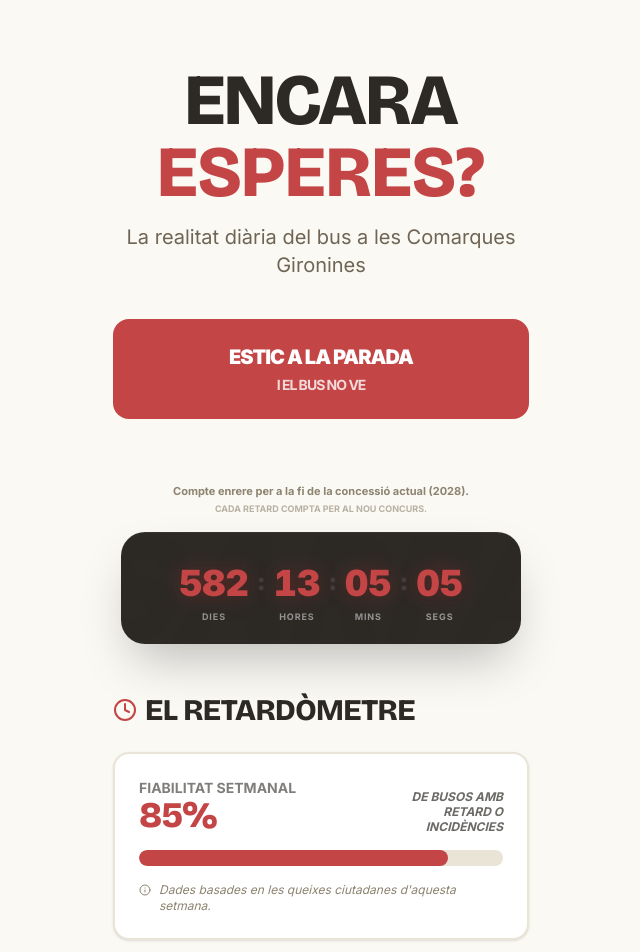
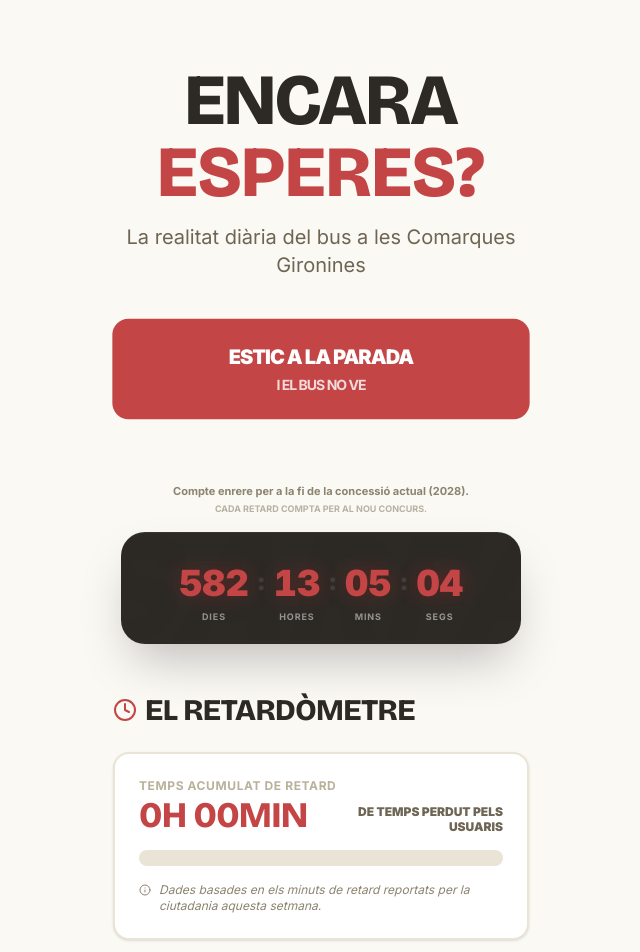
Before and after one commit to ellensa65/protest-bus-interurba, a Next.js app: page / in a window 1280 px wide. Shown: the top 952 px of the page, without its empty margins (319-959 px from the left). Built offline with nearby package versions, Linux system fonts and the light colour scheme; no server answers; the database is empty.

Commit message:
mod(inici): El Retardòmetre ara suma el temps dels retards de les incidències dels últims 7 dies

```diff
--- a/app/actions.js
+++ b/app/actions.js
@@ -1,5 +1,6 @@
 'use server';
 
+import { revalidatePath } from 'next/cache';
 import { supabase } from '../lib/supabase';
 
 export async function submitReportAction(reportData, turnstileToken) {
@@ -69,6 +70,10 @@ export async function submitReportAction(reportData, turnstileToken) {
     }
 
     console.log("Incidència registrada correctament a Supabase.");
+
+    // Revalidar el path principal per refrescar el Retardòmetre del servidor instantàniament
+    revalidatePath('/');
+
     return { success: true };
   } catch (error) {
     console.error("Error en submitReportAction:", error);
--- /dev/null
+++ b/app/components/Countdown.js
@@ -0,0 +1,73 @@
+'use client';
+
+import React from 'react';
+
+const TimeUnit = ({ value, label, isLast = false }) => (
+  <div className="flex items-center gap-2">
+    <div className="flex flex-col items-center">
+      <span className="text-4xl font-black text-red-600 tabular-nums leading-tight drop-shadow-[0_0_10px_rgba(220,38,38,0.3)]">
+        {value.toString().padStart(value >= 100 ? 3 : 2, '0')}
+      </span>
+      <span className="text-[9px] font-bold text-white/50 tracking-widest mt-1">
+        {label}
+      </span>
+    </div>
+    {!isLast && <span className="text-2xl font-black text-white/10 mb-5">:</span>}
+  </div>
+);
+
+export default function Countdown() {
+  const [mounted, setMounted] = React.useState(false);
+  const [timeLeft, setTimeLeft] = React.useState({ days: 0, hours: 0, minutes: 0, seconds: 0 });
+
+  React.useEffect(() => {
+    setMounted(true);
+    const targetDate = new Date('2028-01-01T00:00:00');
+
+    const calculateTime = () => {
+      const now = new Date();
+      const difference = targetDate - now;
+
+      if (difference > 0) {
+        setTimeLeft({
+          days: Math.floor(difference / (1000 * 60 * 60 * 24)),
+          hours: Math.floor((difference / (1000 * 60 * 60)) % 24),
+          minutes: Math.floor((difference / 1000 / 60) % 60),
+          seconds: Math.floor((difference / 1000) % 60),
+        });
+      }
+    };
+
+    calculateTime();
+    const timer = setInterval(calculateTime, 1000);
+    return () => clearInterval(timer);
+  }, []);
+
+  if (!mounted) {
+    return (
+      <div className="bg-neutral-900 rounded-3xl p-6 mx-2 h-24 animate-pulse flex items-center justify-center">
+        <span className="text-white/20 font-black tracking-widest">CARREGANT RELOTGE...</span>
+      </div>
+    );
+  }
+
+  return (
+    <div className="flex flex-col gap-4">
+      <p className="text-center text-[11px] font-bold text-neutral-500 px-4 leading-normal">
+        Compte enrere per a la fi de la concessió actual (2028).<br />
+        <span className="uppercase text-[9px] opacity-60">Cada retard compta per al nou concurs.</span>
+      </p>
+      <div className="bg-neutral-900 rounded-3xl p-6 pt-7 pb-5 mx-2 flex justify-center items-center gap-2 shadow-2xl border-t border-white/5 relative overflow-hidden">
+        {/* Background Decal */}
+        <div className="absolute inset-0 flex items-center justify-center opacity-[0.03] pointer-events-none select-none">
+          <span className="text-8xl font-black italic scale-150">SARFA</span>
+        </div>
+
+        <TimeUnit value={timeLeft.days} label="DIES" />
+        <TimeUnit value={timeLeft.hours} label="HORES" />
+        <TimeUnit value={timeLeft.minutes} label="MINS" />
+        <TimeUnit value={timeLeft.seconds} label="SEGS" isLast />
+      </div>
+    </div>
+  );
+}
--- /dev/null
+++ b/app/components/ProtestButton.js
@@ -0,0 +1,22 @@
+'use client';
+
+import React, { useState } from 'react';
+import ReportModal from './ReportModal';
+
+export default function ProtestButton() {
+  const [isModalOpen, setIsModalOpen] = useState(false);
+
+  return (
+    <>
+      <button
+        className="w-full py-6 px-8 bg-accent hover:opacity-90 active:scale-95 transition-all rounded-2xl text-white font-black text-xl uppercase tracking-tighter animate-protest-pulse flex flex-col items-center gap-1 shadow-2xl shadow-accent/20 cursor-pointer"
+        onClick={() => setIsModalOpen(true)}
+      >
+        <span>ESTIC A LA PARADA</span>
+        <span className="text-sm opacity-80 font-bold">I EL BUS NO VE</span>
+      </button>
+
+      <ReportModal isOpen={isModalOpen} onClose={() => setIsModalOpen(false)} />
+    </>
+  );
+}
--- a/app/page.js
+++ b/app/page.js
@@ -1,20 +1,19 @@
-'use client';
-
 import React from 'react';
 import {
   AlertTriangle,
   MessageSquare,
   Clock,
   ExternalLink,
-  Send,
-  Users,
-  ThumbsDown,
   Info,
   ClipboardList,
   Camera,
   FileText
 } from 'lucide-react';
-import ReportModal from './components/ReportModal';
+import Countdown from './components/Countdown';
+import ProtestButton from './components/ProtestButton';
+import { supabase } from '../lib/supabase';
+
+export const dynamic = 'force-dynamic';
 
 // --- Simplified Components ---
 
@@ -30,80 +29,38 @@ const Card = ({ children, className = "" }) => (
   </div>
 );
 
-const TimeUnit = ({ value, label, isLast = false }) => (
-  <div className="flex items-center gap-2">
-    <div className="flex flex-col items-center">
-      <span className="text-4xl font-black text-red-600 tabular-nums leading-tight drop-shadow-[0_0_10px_rgba(220,38,38,0.3)]">
-        {value.toString().padStart(value >= 100 ? 3 : 2, '0')}
-      </span>
-      <span className="text-[9px] font-bold text-white/50 tracking-widest mt-1">
-        {label}
-      </span>
-    </div>
-    {!isLast && <span className="text-2xl font-black text-white/10 mb-5">:</span>}
-  </div>
-);
-
-const Countdown = () => {
-  const [mounted, setMounted] = React.useState(false);
-  const [timeLeft, setTimeLeft] = React.useState({ days: 0, hours: 0, minutes: 0, seconds: 0 });
-
-  React.useEffect(() => {
-    setMounted(true);
-    const targetDate = new Date('2028-01-01T00:00:00');
-
-    const calculateTime = () => {
-      const now = new Date();
-      const difference = targetDate - now;
-
-      if (difference > 0) {
-        setTimeLeft({
-          days: Math.floor(difference / (1000 * 60 * 60 * 24)),
-          hours: Math.floor((difference / (1000 * 60 * 60)) % 24),
-          minutes: Math.floor((difference / 1000 / 60) % 60),
-          seconds: Math.floor((difference / 1000) % 60),
-        });
-      }
-    };
-
-    calculateTime();
-    const timer = setInterval(calculateTime, 1000);
-    return () => clearInterval(timer);
-  }, []);
-
-  if (!mounted) {
-    return (
-      <div className="bg-neutral-900 rounded-3xl p-6 mx-2 h-24 animate-pulse flex items-center justify-center">
-        <span className="text-white/20 font-black tracking-widest">CARREGANT RELOTGE...</span>
-      </div>
-    );
-  }
-
-  return (
-    <div className="flex flex-col gap-4">
-      <p className="text-center text-[11px] font-bold text-neutral-500 px-4 leading-normal">
-        Compte enrere per a la fi de la concessió actual (2028).<br />
-        <span className="uppercase text-[9px] opacity-60">Cada retard compta per al nou concurs.</span>
-      </p>
-      <div className="bg-neutral-900 rounded-3xl p-6 pt-7 pb-5 mx-2 flex justify-center items-center gap-2 shadow-2xl border-t border-white/5 relative overflow-hidden">
-        {/* Background Decal */}
-        <div className="absolute inset-0 flex items-center justify-center opacity-[0.03] pointer-events-none select-none">
-          <span className="text-8xl font-black italic scale-150">SARFA</span>
-        </div>
-
-        <TimeUnit value={timeLeft.days} label="DIES" />
-        <TimeUnit value={timeLeft.hours} label="HORES" />
-        <TimeUnit value={timeLeft.minutes} label="MINS" />
-        <TimeUnit value={timeLeft.seconds} label="SEGS" isLast />
-      </div>
-    </div>
-  );
-};
+function formatDelay(minutes) {
+  if (!minutes || minutes <= 0) return "0h 00min";
+  const hours = Math.floor(minutes / 60);
+  const remainingMinutes = minutes % 60;
+  return `${hours}h ${remainingMinutes.toString().padStart(2, '0')}min`;
+}
 
 // --- Content Sections ---
 
-export default function SarfaProtestPage() {
-  const [isModalOpen, setIsModalOpen] = React.useState(false);
+export default async function SarfaProtestPage() {
+  // Obtenir la suma total de retard dels últims 7 dies
+  const sevenDaysAgo = new Date();
+  sevenDaysAgo.setDate(sevenDaysAgo.getDate() - 7);
+
+  const { data: records, error } = await supabase
+    .from('Incidencies')
+    .select('retard')
+    .gte('created_at', sevenDaysAgo.toISOString());
+
+  if (error) {
+    console.error("Error obtenint retards de Supabase:", error);
+  }
+
+  const totalDelayMinutes = records
+    ? records.reduce((sum, row) => sum + (row.retard || 0), 0)
+    : 0;
+
+  const formattedTime = formatDelay(totalDelayMinutes);
+
+  // Topall simbòlic de 50 hores (3000 minuts)
+  const maxMinutes = 50 * 60;
+  const percentage = Math.min(100, (totalDelayMinutes / maxMinutes) * 100);
 
   const comments = [
     {
@@ -143,13 +100,7 @@ export default function SarfaProtestPage() {
           La realitat diària del bus a les Comarques Gironines
         </p>
 
-        <button
-          className="w-full py-6 px-8 bg-accent hover:opacity-90 active:scale-95 transition-all rounded-2xl text-white font-black text-xl uppercase tracking-tighter animate-protest-pulse flex flex-col items-center gap-1 shadow-2xl shadow-accent/20 cursor-pointer"
-          onClick={() => setIsModalOpen(true)}
-        >
-          <span>ESTIC A LA PARADA</span>
-          <span className="text-sm opacity-80 font-bold">I EL BUS NO VE</span>
-        </button>
+        <ProtestButton />
       </section>
 
       {/* Countdown Section */}
@@ -163,24 +114,26 @@ export default function SarfaProtestPage() {
         <Card className="relative overflow-hidden border-2 border-accent/20">
           <div className="flex justify-between items-end mb-4">
             <div>
-              <p className="text-sm font-bold opacity-60">FIABILITAT SETMANAL</p>
-              <h3 className="text-4xl font-black text-accent leading-none">85%</h3>
+              <p className="text-xs font-bold text-neutral-400 tracking-wider uppercase">TEMPS ACUMULAT DE RETARD</p>
+              <h3 className="text-4xl font-black text-red-600 leading-none mt-1">
+                {formattedTime}
+              </h3>
             </div>
-            <p className="text-right text-xs font-bold max-w-[100px] leading-tight opacity-70 italic">
-              DE BUSOS AMB RETARD O INCIDÈNCIES
+            <p className="text-right text-xs font-black max-w-[150px] leading-tight text-neutral-600 dark:text-neutral-400 uppercase">
+              DE TEMPS PERDUT PELS USUARIS
             </p>
           </div>
 
-          <div className="h-4 w-full bg-neutral-200 rounded-full overflow-hidden">
+          <div className="h-4 w-full bg-neutral-200 dark:bg-neutral-800 rounded-full overflow-hidden">
             <div
-              className="h-full bg-accent rounded-full transition-all duration-1000 ease-out"
-              style={{ width: '85%' }}
+              className="h-full bg-red-600 rounded-full transition-all duration-1000 ease-out"
+              style={{ width: `${percentage}%` }}
             />
           </div>
 
           <div className="mt-4 flex items-start gap-2 text-xs text-neutral-500 dark:text-neutral-400 italic">
             <Info size={12} className="shrink-0 mt-0.5" />
-            <span>Dades basades en les queixes ciutadanes d&apos;aquesta setmana.</span>
+            <span>Dades basades en els minuts de retard reportats per la ciutadania aquesta setmana.</span>
           </div>
         </Card>
       </section>
@@ -328,8 +281,6 @@ export default function SarfaProtestPage() {
         <h1 className="text-[200px] font-black leading-none rotate-90 translate-x-1/2">SARFA</h1>
       </div>
 
-      <ReportModal isOpen={isModalOpen} onClose={() => setIsModalOpen(false)} />
-
     </main>
   );
 }
```
